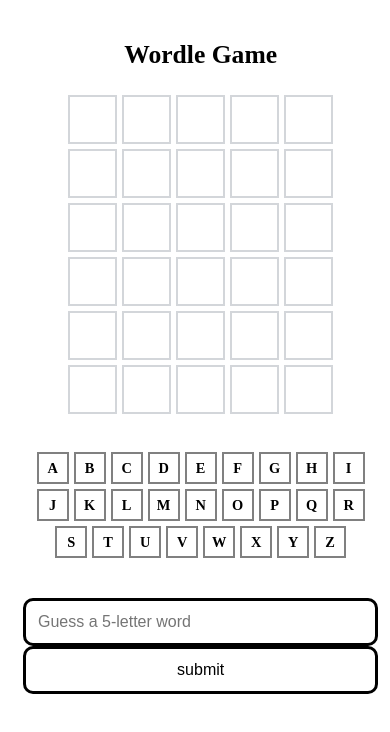
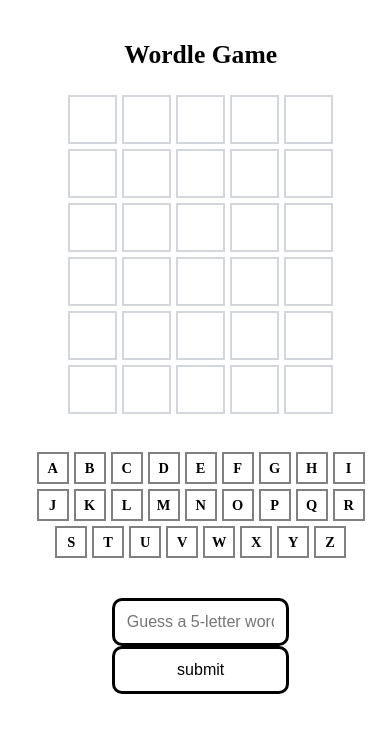
Before and after one commit to reback1314/cs120, a plain HTML site: page project2/index.html in a window 390 px wide. Drawn offline with Linux system fonts and the light colour scheme.

Commit message:
Update styles.css

```diff
--- a/project2/styles.css
+++ b/project2/styles.css
@@ -135,20 +135,20 @@ h1 {
     }
 
     #word-input {
-        width: 100%;
+        width: 50%;
         padding: 12px;
         font-size: 1em;
         box-sizing: border-box;
     }
 
     #submit-button {
-        width: 100%;
+        width: 50%;
         padding: 12px;
         font-size: 1em;
     }
 
     .modal {
-        width: 90%;
+        width: 50%;
         padding: 20px;
         font-size: 0.9em;
     }
```
